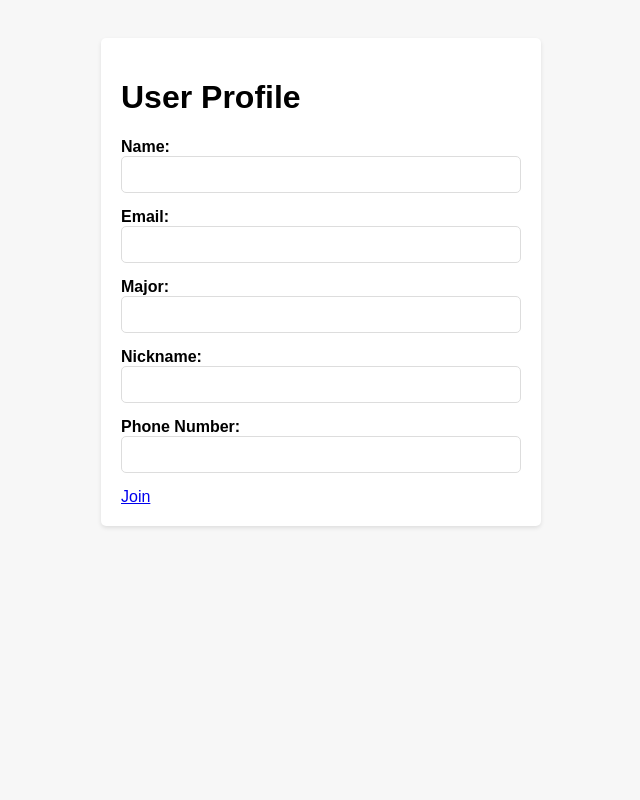
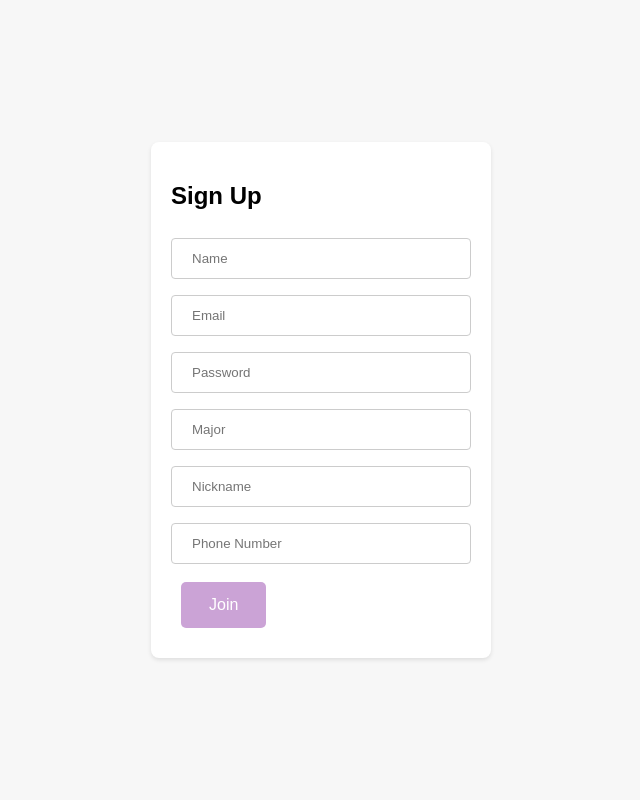
Before and after one commit to nnaX000/LikeLion_Django, a Django app: page /signup/ in a window 1280 px wide. Shown: the whole page, without its empty margins (319-959 px from the left). Run offline with Django 4.2, Linux system fonts and the light colour scheme.

Commit message:
db저장완

```diff
--- a/account/signup/models.py
+++ b/account/signup/models.py
@@ -36,6 +36,7 @@ class CustomUserManager(BaseUserManager):
 
 class CustomUser(AbstractBaseUser, PermissionsMixin):
     email = models.EmailField(unique=True, max_length=255)
+    pwd = models.CharField(max_length=50, default="default_value")
     name = models.CharField(max_length=100)
     major = models.CharField(max_length=100)
     nickname = models.CharField(max_length=100)
@@ -50,6 +51,7 @@ class CustomUser(AbstractBaseUser, PermissionsMixin):
         "name",
         "major",
         "nickname",
+        "pwd",
     ]  # 'email'과 'password'는 기본적으로 요구됨
 
     def __str__(self):
--- a/account/signup/templates/signup.html
+++ b/account/signup/templates/signup.html
@@ -3,75 +3,61 @@
 <head>
     <meta charset="UTF-8">
     <meta name="viewport" content="width=device-width, initial-scale=1.0">
-    <title>User Profile</title>
+    <title>Sign Up</title>
     <style>
         body {
             font-family: Arial, sans-serif;
             background: #f7f7f7;
+            display: flex;
+            justify-content: center;
+            align-items: center;
+            height: 100vh;
+            margin: 0;
+        }
+        .btn {
+            background-color: #cba3d6;
+            color: white;
+            padding: 14px 28px;
+            margin: 10px;
+            border: none;
+            cursor: pointer;
+            font-size: 16px;
+            border-radius: 5px;
+            transition: all 0.3s;
+        }
+        .btn:hover {
+            background-color: #45a049;
+        }
+        .form-container {
+            background: white;
             padding: 20px;
+            border-radius: 8px;
+            box-shadow: 0 2px 4px rgba(0, 0, 0, 0.1);
+            width: 300px;
         }
-        .profile-container {
-            background: white;
-            border-radius: 5px;
-            box-shadow: 0 2px 4px rgba(0, 0, 0, 0.1);
-            padding: 20px;
-            margin: 10px auto;
-            max-width: 400px;
-        }
-        .profile-field {
-            margin-bottom: 15px;
-        }
-        .profile-field label {
-            font-weight: bold;
-            margin-right: 10px;
-        }
-        .profile-field input {
-            border: 1px solid #ddd;
-            border-radius: 5px;
-            padding: 10px;
-            width: calc(100% - 22px); /* Calculate width, accounting for padding and border */
-        }
-        .button {
-            background-color: #4CAF50;
-            color: white;
-            padding: 10px 20px;
-            border: none;
-            border-radius: 5px;
-            cursor: pointer;
+        input[type="text"], input[type="email"], input[type="password"] {
             width: 100%;
-            margin-top: 10px;
-        }
-        .button:hover {
-            background-color: #45a049;
+            padding: 12px 20px;
+            margin: 8px 0;
+            display: inline-block;
+            border: 1px solid #ccc;
+            border-radius: 4px;
+            box-sizing: border-box;
         }
     </style>
 </head>
 <body>
-    <div class="profile-container">
-        <h1>User Profile</h1>
-        <form action="{% url 'login' %}" method="post">
+    <div class="form-container">
+        <h2>Sign Up</h2>
+        <form method="post" action="{% url 'signup' %}">
             {% csrf_token %}
-            <div class="profile-field">
-                <label for="name">Name:</label>
-                <input type="text" id="name" name="name" value="{{ user.name }}">
-            </div>
-            <div class="profile-field">
-                <label for="email">Email:</label>
-                <input type="email" id="email" name="email" value="{{ user.email }}">
-            </div>
-            <div class="profile-field">
-                <label for="major">Major:</label>
-                <input type="text" id="major" name="major" value="{{ user.major }}">
-            </div>
-            <div class="profile-field">
-                <label for="nickname">Nickname:</label>
-                <input type="text" id="nickname" name="nickname" value="{{ user.nickname }}">
-            </div>
-            <div class="profile-field">
-                <label for="phone_number">Phone Number:</label>
-                <input type="tel" id="phone_number" name="phone_number" value="{{ user.phone_number }}">
-            </div>
-            <a class="btn" href="{% url 'signup' %}">Join</a>
+            <input type="text" name="name" placeholder="Name" required>
+            <input type="email" name="email" placeholder="Email" required>
+            <input type="password" name="password" placeholder="Password" required>
+            <input type="text" name="major" placeholder="Major" required>
+            <input type="text" name="nickname" placeholder="Nickname" required>
+            <input type="text" name="phone_number" placeholder="Phone Number" required>
+            <input class="btn" type="submit" value="Join">
         </form>
     </div>
 </body>
--- a/account/signup/urls.py
+++ b/account/signup/urls.py
@@ -11,4 +11,5 @@ urlpatterns = [
     path("signup/success/", views.signup_success, name="signup_success"),
     path("", views.root_redirect),  # 루트 URL에 대한 패턴
     path("login/", views.login_view, name="login"),  # 로그인 URL 패턴
+    path("home/", views.home, name="home"),  # 로그인 URL 패턴
 ]
--- a/account/signup/views.py
+++ b/account/signup/views.py
@@ -7,6 +7,11 @@ from .forms import CustomUserCreationForm
 from django.shortcuts import redirect
 
 # views.py에서 로그인 페이지를 렌더링하는 뷰를 추가합니다.
+
+
+def home(request):
+    # 로그인 처리 로직이 여기에 옵니다. (예시로만 제공됩니다)
+    return render(request, "home.html")  # 'l
 
 
 def logout(request):
@@ -29,7 +34,7 @@ def login(request):
 
 
 def root_redirect(request):
-    return redirect("login")  # 'login'은 로그인 페이지의 URL 이름입니다.
+    return redirect("home")  # 'login'은 로그인 페이지의 URL 이름입니다.
 
 
 def signup(request):
```
Also changed, not shown: account/signup/templates/home.html (added, +47 -0 lines), account/signup/templates/login.html (+18 -23 lines), account/db.sqlite3.
